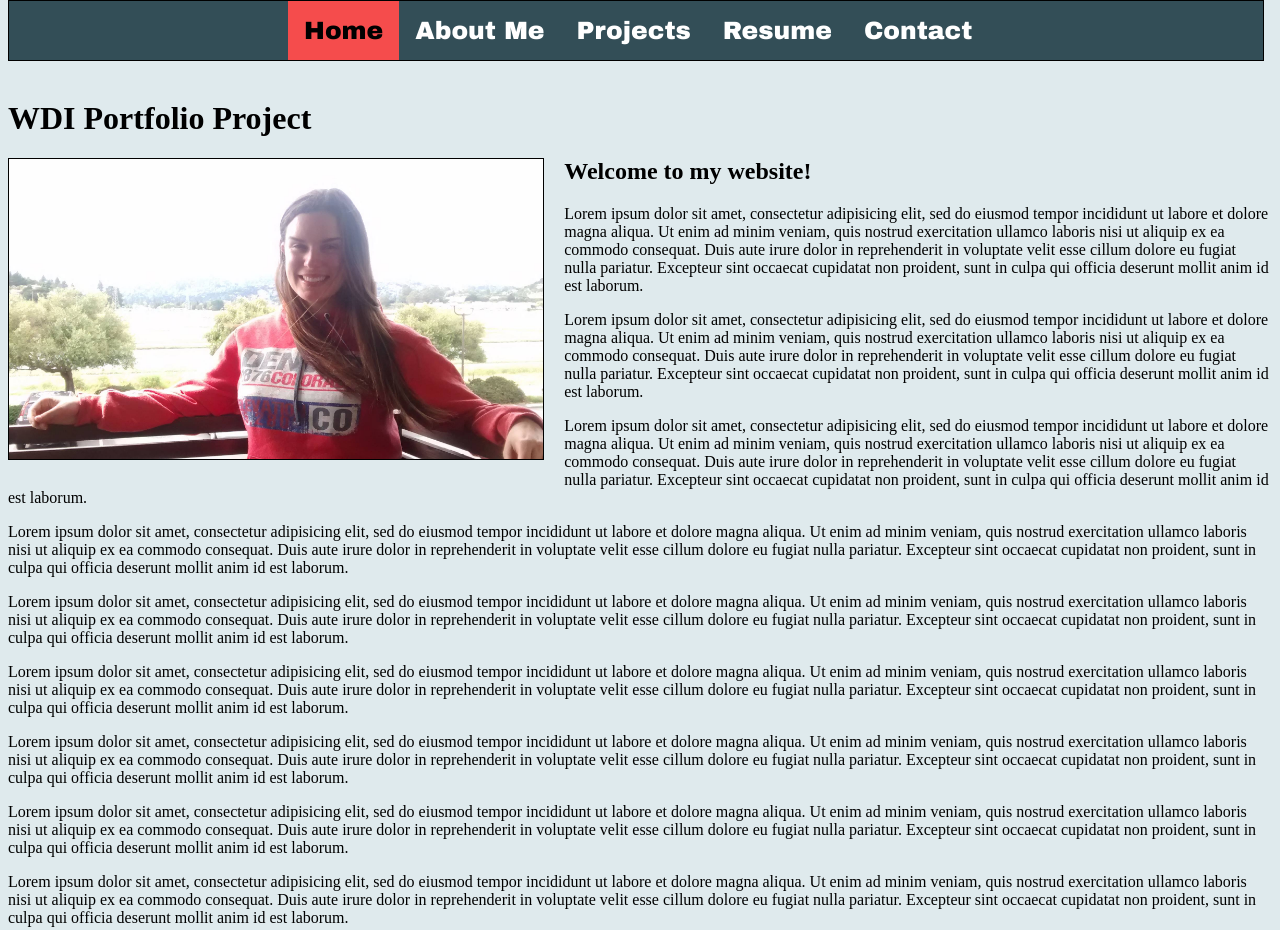
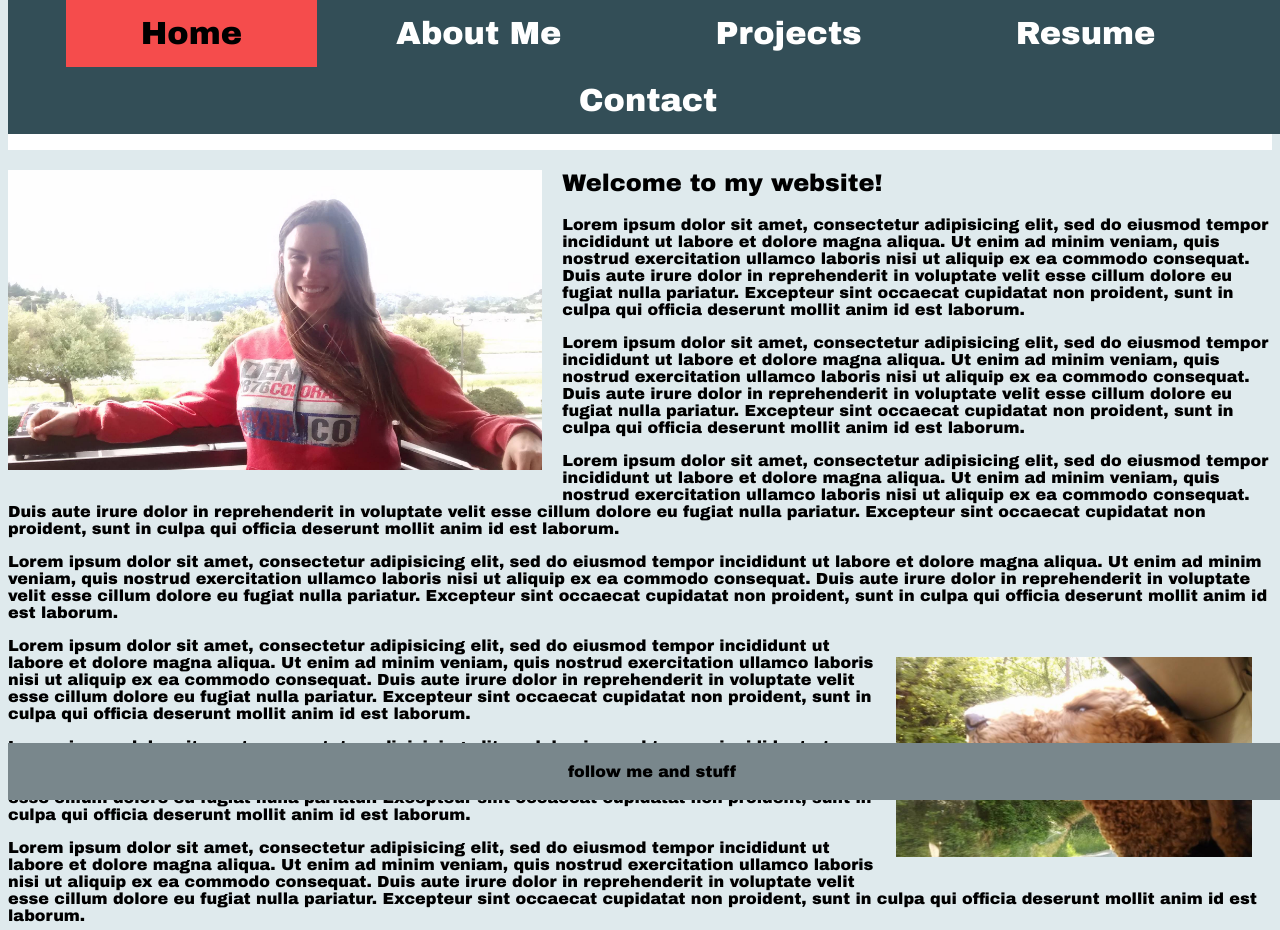
Before and after one commit to danielanoir/danielanoir.github.io, a plain HTML site: page index.html in a window 1280 px wide. Shown: the top 930 px of the page. Drawn offline with Linux system fonts and the light colour scheme; a script that the page names is missing.

Commit message:
css edits and added cosmo

```diff
--- a/index.html
+++ b/index.html
@@ -22,10 +22,11 @@
 
       <h1>WDI Portfolio Project</h1>
 
-      <img src="danielanoir.jpg" alt="Daniela" height="300px">
+      <img class=daniela src="danielanoir.jpg" alt="Daniela" height="300px">
 
       <h2>Welcome to my website!</h2>
 
+      <div>
       <p>Lorem ipsum dolor sit amet, consectetur adipisicing elit, sed do eiusmod
       tempor incididunt ut labore et dolore magna aliqua. Ut enim ad minim veniam,
       quis nostrud exercitation ullamco laboris nisi ut aliquip ex ea commodo
@@ -38,6 +39,22 @@
       consequat. Duis aute irure dolor in reprehenderit in voluptate velit esse
       cillum dolore eu fugiat nulla pariatur. Excepteur sint occaecat cupidatat non
       proident, sunt in culpa qui officia deserunt mollit anim id est laborum.</p>
+      <p>Lorem ipsum dolor sit amet, consectetur adipisicing elit, sed do eiusmod
+      tempor incididunt ut labore et dolore magna aliqua. Ut enim ad minim veniam,
+      quis nostrud exercitation ullamco laboris nisi ut aliquip ex ea commodo
+      consequat. Duis aute irure dolor in reprehenderit in voluptate velit esse
+      cillum dolore eu fugiat nulla pariatur. Excepteur sint occaecat cupidatat non
+      proident, sunt in culpa qui officia deserunt mollit anim id est laborum.</p>
+      <p>Lorem ipsum dolor sit amet, consectetur adipisicing elit, sed do eiusmod
+      tempor incididunt ut labore et dolore magna aliqua. Ut enim ad minim veniam,
+      quis nostrud exercitation ullamco laboris nisi ut aliquip ex ea commodo
+      consequat. Duis aute irure dolor in reprehenderit in voluptate velit esse
+      cillum dolore eu fugiat nulla pariatur. Excepteur sint occaecat cupidatat non
+      proident, sunt in culpa qui officia deserunt mollit anim id est laborum.</p>
+
+            <img class="cosmo" src="mrcosmo.jpg" alt="Cosmo" height="200px">
+
+
       <p>Lorem ipsum dolor sit amet, consectetur adipisicing elit, sed do eiusmod
       tempor incididunt ut labore et dolore magna aliqua. Ut enim ad minim veniam,
       quis nostrud exercitation ullamco laboris nisi ut aliquip ex ea commodo
@@ -68,18 +85,7 @@
       consequat. Duis aute irure dolor in reprehenderit in voluptate velit esse
       cillum dolore eu fugiat nulla pariatur. Excepteur sint occaecat cupidatat non
       proident, sunt in culpa qui officia deserunt mollit anim id est laborum.</p>
-      <p>Lorem ipsum dolor sit amet, consectetur adipisicing elit, sed do eiusmod
-      tempor incididunt ut labore et dolore magna aliqua. Ut enim ad minim veniam,
-      quis nostrud exercitation ullamco laboris nisi ut aliquip ex ea commodo
-      consequat. Duis aute irure dolor in reprehenderit in voluptate velit esse
-      cillum dolore eu fugiat nulla pariatur. Excepteur sint occaecat cupidatat non
-      proident, sunt in culpa qui officia deserunt mollit anim id est laborum.</p>
-      <p>Lorem ipsum dolor sit amet, consectetur adipisicing elit, sed do eiusmod
-      tempor incididunt ut labore et dolore magna aliqua. Ut enim ad minim veniam,
-      quis nostrud exercitation ullamco laboris nisi ut aliquip ex ea commodo
-      consequat. Duis aute irure dolor in reprehenderit in voluptate velit esse
-      cillum dolore eu fugiat nulla pariatur. Excepteur sint occaecat cupidatat non
-      proident, sunt in culpa qui officia deserunt mollit anim id est laborum.</p>
+      </div>
 
  </div>
 
--- a/style.css
+++ b/style.css
@@ -1,10 +1,6 @@
 body {
 	background-color: #DFEAED;
-	margin-top: 100px;
-}
-
-.exceptFooter {
-	min-height: 800px;
+	margin-top: 60px;
 }
 
 /*Nav bar style*/
@@ -13,9 +9,8 @@ body {
 			list-style-type: none;
 			margin: 0;
 			padding: 0;
-			width: 98%;
+			width: 100%;
 			background-color: #334E57;
-			border: 1px solid;
 			position: fixed;
 			top: 0;
 			text-align: center;
@@ -24,10 +19,10 @@ body {
 		li a {
 			display: block;
 			color: white;
-			padding: 16px;
+			padding: 16px 75px 16px 75px;
 			text-decoration: none;
 			text-align: center;
-			font-size: 25px;
+			font-size: 2em;
 			font-family: "Arial Black", Gadget, sans-serif;
 			font-weight: bold;
 		}
@@ -44,26 +39,51 @@ body {
 
 		.nav li {
 			display: inline-block;
-			margin-right: -4px;
 		}
 /*end nav bar style*/
 
-img {
+h1 {
+	font-family: "Arial Black", Gadget, sans-serif;
+	font-weight: bold;
+	text-align: center;
+	display: block;
+	background-color: white;
+	width: 100%;
+	padding: 35px 0px 20px 0px;
+	margin: 0;
+	color: #66130D;
+}
+
+h2 {
+		font-family: "Arial Black", Gadget, sans-serif;
+}
+
+p {
+	font-family: "Arial Black", Gadget, sans-serif;
+}
+
+.daniela {
 	float: left;
-	margin-right: 20px;
-	margin-bottom: 20px;
-	border: solid;
-	border-width: 1px;
+	margin: 20px 20px 20px 0px;
+
+}
+
+.cosmo {
+	float: right;
+	margin: 20px;
 }
 
 footer {
 	background-color: #79878C;
-	width: 98%;
+	width: 100%;
 	text-align: center;
 	text-decoration: italic;
 	margin-bottom: 0;
 	margin-top: 2%;
-	padding: 0;
-	border: solid;
-	border-width: 1px;
+	padding: 4px;
+	font-family: "Arial Black", Gadget, sans-serif;
+	font-weight: bold;
+	clear: both;
+	position: fixed;
+	bottom: 0;
 }
```
Also changed, not shown: mrcosmo.jpg (added).
